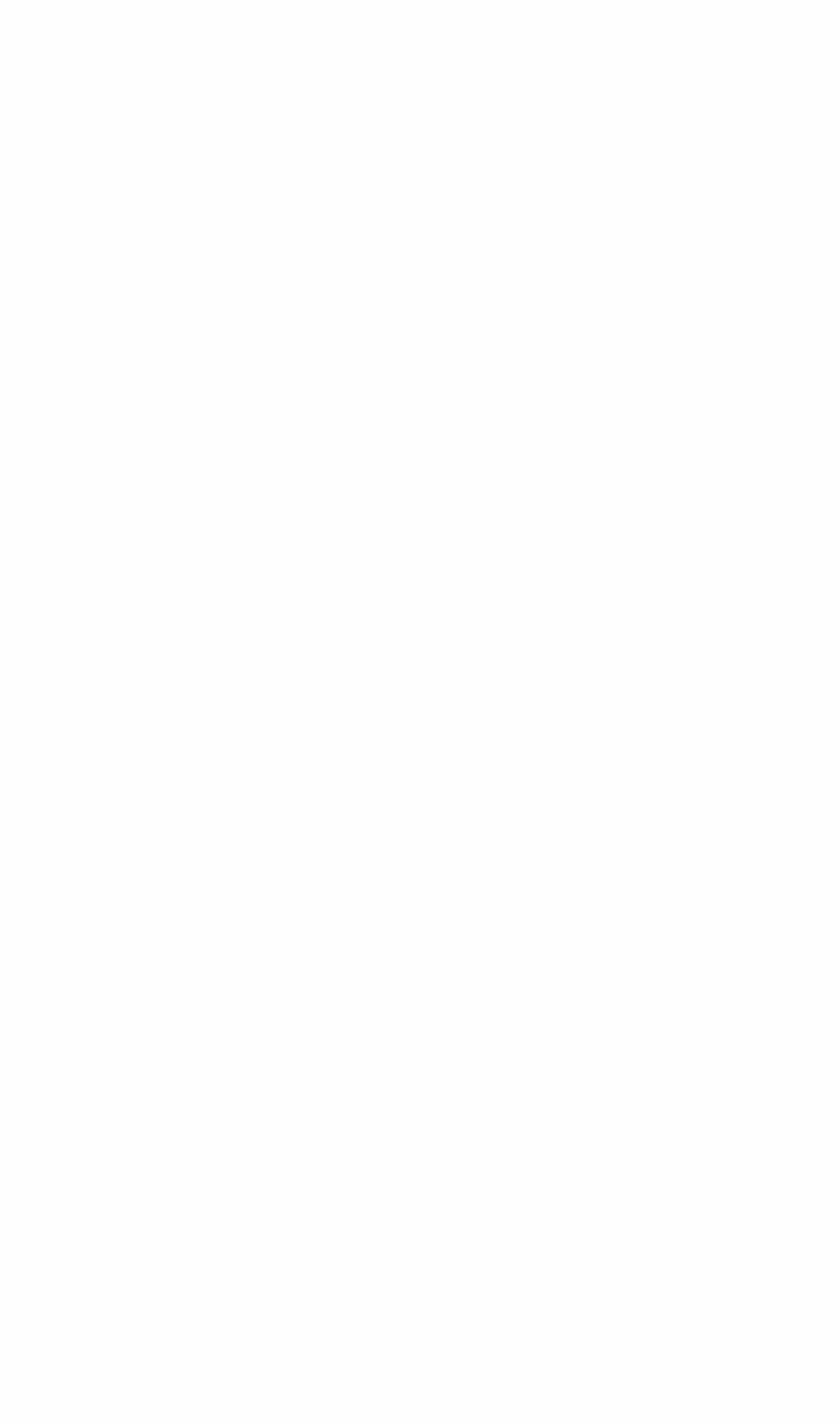
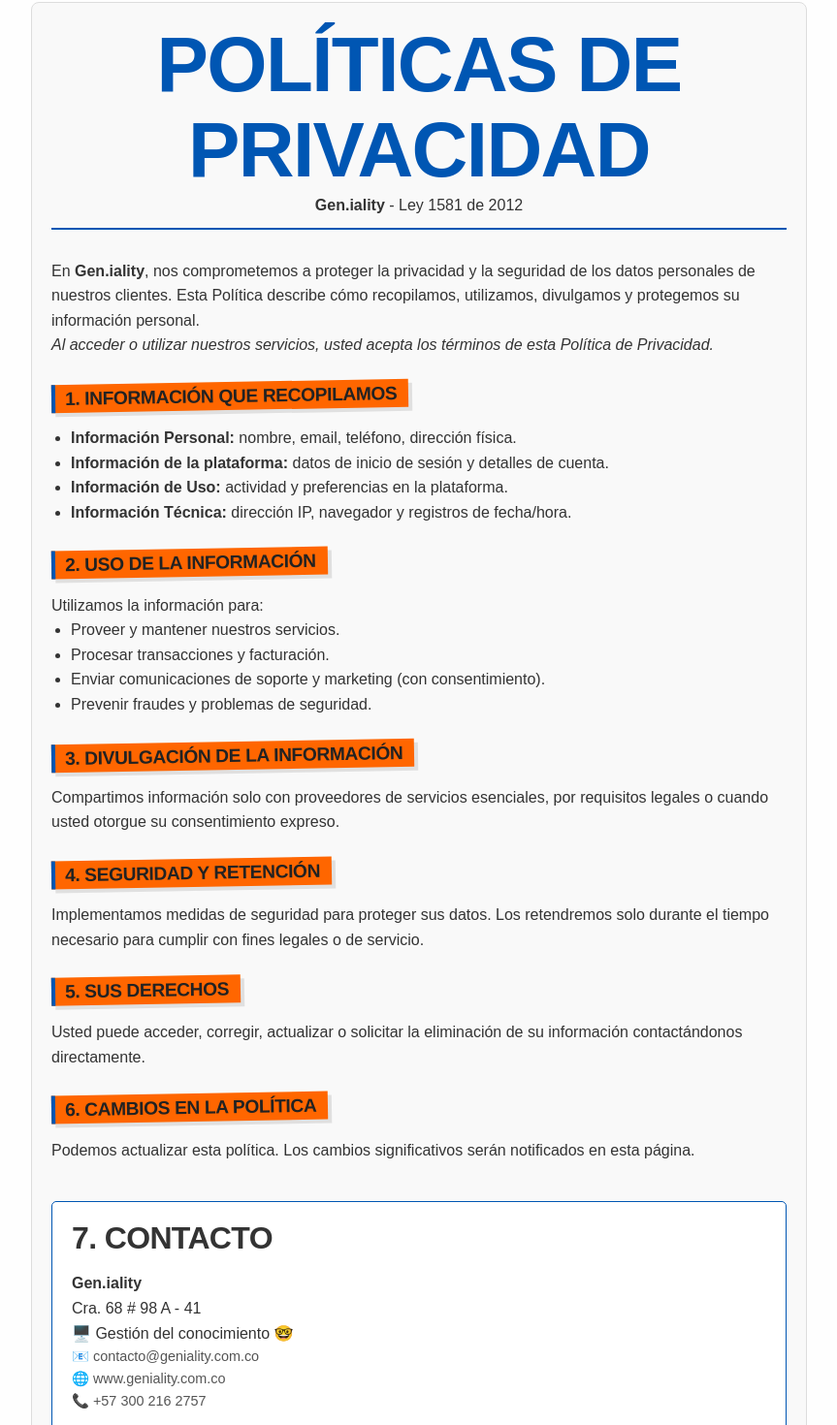
Before and after one commit to genialityco/genpagemockup, a React (Vite) app: page /politica-privacidad in a window 1280 px wide. Before the commit this address had no page. Shown: the part 38-1508 px from the top of the page at 97% size, without its empty margins (208-1071 px from the left). Before the commit the page ends 800 px from the top, so only its background shows below. Built offline with nearby package versions, Linux system fonts and the light colour scheme.

Commit message:
Añade politica de privacidad

```diff
--- a/src/App.jsx
+++ b/src/App.jsx
@@ -11,6 +11,7 @@
 import CongresoPotenciado from './pages/CongresoPotenciado'
 import GenLive from "./pages/GenLive"
 import ExperienciasInteractivas from "./pages/ExperienciasInteractivas"
+import PoliticasPrivacidad from './pages/PoliticaPrivacidad'
 
 const theme = createTheme({
   colors: {
@@ -76,6 +77,7 @@
             path="/experiencias-interactivas"
             element={<ExperienciasInteractivas />}
           />
+          <Route path="/politica-privacidad" element={<PoliticasPrivacidad />} />
         </Routes>
       </Router>
     </MantineProvider>
--- /dev/null
+++ b/src/pages/PoliticaPrivacidad.jsx
@@ -0,0 +1,108 @@
+import React from 'react';
+
+const PoliticasPrivacidad = () => {
+  // Estilos básicos en objetos para mantener el orden
+  const styles = {
+    container: {
+      maxWidth: '800px',
+      margin: '40px auto',
+      padding: '20px',
+      fontFamily: 'Arial, sans-serif',
+      lineHeight: '1.6',
+      color: '#333',
+      backgroundColor: '#f9f9f9',
+      border: '1px solid #ddd',
+      borderRadius: '8px'
+    },
+    header: {
+      textAlign: 'center',
+      borderBottom: '2px solid #0056b3',
+      marginBottom: '30px',
+      paddingBottom: '10px'
+    },
+    title: {
+      color: '#0056b3',
+      margin: '0'
+    },
+    sectionTitle: {
+      color: '#222',
+      borderLeft: '4px solid #0056b3',
+      paddingLeft: '10px',
+      marginTop: '25px',
+      fontSize: '1.2rem'
+    },
+    list: {
+      paddingLeft: '20px'
+    },
+    contactCard: {
+      marginTop: '40px',
+      padding: '20px',
+      backgroundColor: '#fff',
+      border: '1px solid #0056b3',
+      borderRadius: '5px'
+    },
+    footerText: {
+      fontSize: '0.9rem',
+      color: '#555'
+    }
+  };
+
+  return (
+    <div style={styles.container}>
+      <header style={styles.header}>
+        <h1 style={styles.title}>Políticas de Privacidad</h1>
+        <p><strong>Gen.iality</strong> - Ley 1581 de 2012</p>
+      </header>
+
+      <section>
+        <p>
+          En <strong>Gen.iality</strong>, nos comprometemos a proteger la privacidad y la seguridad de los datos personales de nuestros clientes. Esta Política describe cómo recopilamos, utilizamos, divulgamos y protegemos su información personal.
+        </p>
+        <p><em>Al acceder o utilizar nuestros servicios, usted acepta los términos de esta Política de Privacidad.</em></p>
+      </section>
+
+      <h2 style={styles.sectionTitle}>1. Información que Recopilamos</h2>
+      <ul style={styles.list}>
+        <li><strong>Información Personal:</strong> nombre, email, teléfono, dirección física.</li>
+        <li><strong>Información de la plataforma:</strong> datos de inicio de sesión y detalles de cuenta.</li>
+        <li><strong>Información de Uso:</strong> actividad y preferencias en la plataforma.</li>
+        <li><strong>Información Técnica:</strong> dirección IP, navegador y registros de fecha/hora.</li>
+      </ul>
+
+      <h2 style={styles.sectionTitle}>2. Uso de la Información</h2>
+      <p>Utilizamos la información para:</p>
+      <ul style={styles.list}>
+        <li>Proveer y mantener nuestros servicios.</li>
+        <li>Procesar transacciones y facturación.</li>
+        <li>Enviar comunicaciones de soporte y marketing (con consentimiento).</li>
+        <li>Prevenir fraudes y problemas de seguridad.</li>
+      </ul>
+
+      <h2 style={styles.sectionTitle}>3. Divulgación de la Información</h2>
+      <p>Compartimos información solo con proveedores de servicios esenciales, por requisitos legales o cuando usted otorgue su consentimiento expreso.</p>
+
+      <h2 style={styles.sectionTitle}>4. Seguridad y Retención</h2>
+      <p>Implementamos medidas de seguridad para proteger sus datos. Los retendremos solo durante el tiempo necesario para cumplir con fines legales o de servicio.</p>
+
+      <h2 style={styles.sectionTitle}>5. Sus Derechos</h2>
+      <p>Usted puede acceder, corregir, actualizar o solicitar la eliminación de su información contactándonos directamente.</p>
+
+      <h2 style={styles.sectionTitle}>6. Cambios en la Política</h2>
+      <p>Podemos actualizar esta política. Los cambios significativos serán notificados en esta página.</p>
+
+      <div style={styles.contactCard}>
+        <h3 style={{ marginTop: 0 }}>7. Contacto</h3>
+        <p><strong>Gen.iality</strong></p>
+        <p>Cra. 68 # 98 A - 41</p>
+        <p>🖥️ Gestión del conocimiento 🤓</p>
+        <div style={styles.footerText}>
+          <p>📧 contacto@geniality.com.co</p>
+          <p>🌐 www.geniality.com.co</p>
+          <p>📞 +57 300 216 2757</p>
+        </div>
+      </div>
+    </div>
+  );
+};
+
+export default PoliticasPrivacidad;
```
